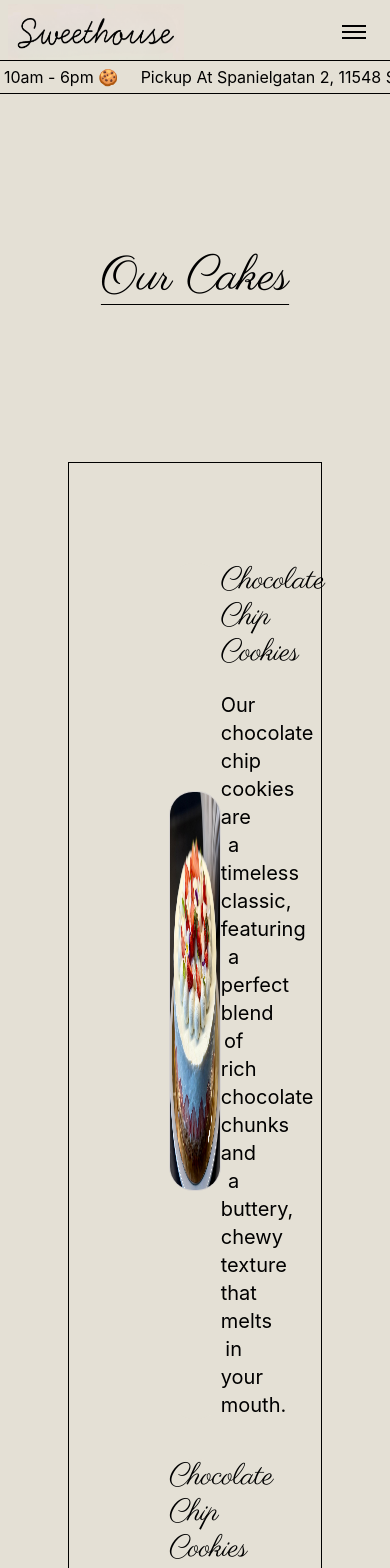
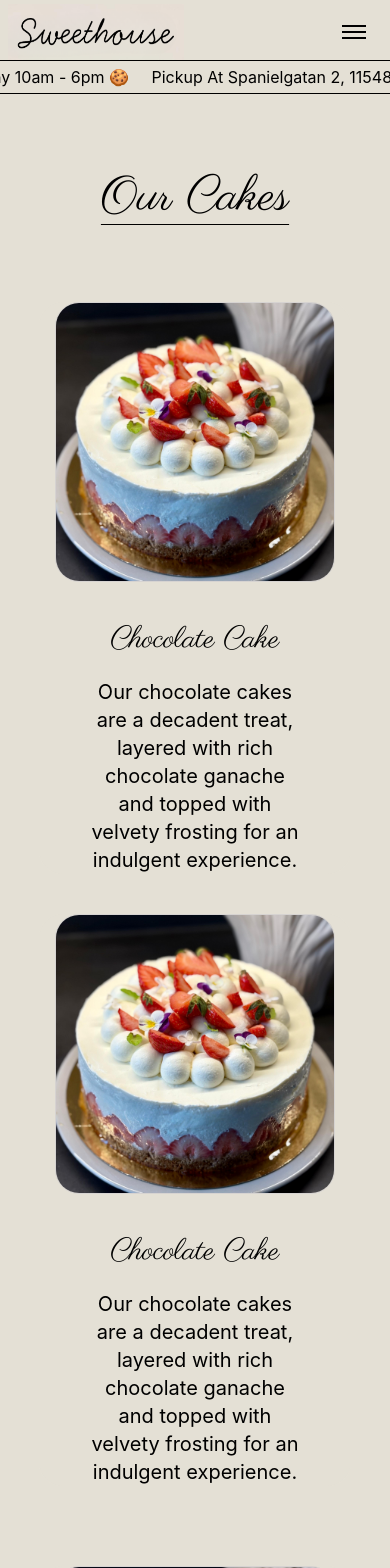
Before and after one commit to NikitaMokhonko/sweethouse, a React (Vite) app in the folder wifewebsite/: page /cakes in a window 390 px wide. Shown: the top 1568 px of the page. Built offline with nearby package versions, Linux system fonts and the light colour scheme; no server answers.

Commit message:
Added mobile styling for cakes pge

```diff
--- a/wifewebsite/src/routes/cakes.tsx
+++ b/wifewebsite/src/routes/cakes.tsx
@@ -14,9 +14,9 @@ function RouteComponent() {
     }).catch((err) => console.error("Tracking failed:", err));
   }, []);
   return (
-    <div className="bg-[url('/wavycookies.svg')] bg-no-repeat bg-cover">
-      <div className="min-h-screen max-w-[65%] mx-auto pb-20">
-        <div className="text-center text-5xl pt-40 mb-40">
+    <div className="sm:bg-[url('/wavycookies.svg')] bg-no-repeat bg-cover">
+      <div className="min-h-screen max-w-[80%] sm:max-w-[65%] mx-auto pb-20">
+        <div className="text-center text-5xl sm:pt-40 pt-20 mb-20 sm:mb-40">
           <h1
             className="underline underline-offset-15 decoration-1"
             style={{ fontFamily: "Parisienne, cursive" }}
@@ -24,85 +24,85 @@ function RouteComponent() {
             Our Cakes
           </h1>
         </div>
-        <div className="border-1 bg-[#e4e0d5] py-25 px-25">
-          <div className="flex justify-between items-center bg-[#e4e0d5] mx-auto rounded-3xl">
+        <div className="sm:border-1 bg-[#e4e0d5] sm:py-25 sm:px-25">
+          <div className="flex flex-col sm:flex-row sm:justify-between items-center bg-[#e4e0d5] mx-auto rounded-3xl">
             <img
-              className="h-100 w-100 border-1 border-stone-300 rounded-3xl"
+              className="sm:h-100 h-70 sm:w-100 w-70 border-1 border-stone-300 rounded-3xl"
               src="/Cakes.JPG"
-              alt="Cakes"
+              alt="Cake"
             />
-            <div className="text-center rounded-4xl max-w-[50%] rounded-l-none">
+            <div className="text-center rounded-4xl sm:max-w-[50%] max-w-[70%] rounded-l-none pt-10 sm:pt-0">
               <h1
                 style={{ fontFamily: "Parisienne, cursive" }}
                 className="text-3xl text-center"
               >
-                Chocolate Chip Cookies
+                Chocolate Cake
               </h1>
               <h2 className="text-xl text-center mt-5">
-                Our chocolate chip cookies are a timeless classic, featuring a
-                perfect blend of rich chocolate chunks and a buttery, chewy
-                texture that melts in your mouth.
+                Our chocolate cakes are a decadent treat, layered with rich
+                chocolate ganache and topped with velvety frosting for an
+                indulgent experience.
               </h2>
             </div>
           </div>
-          <div className="flex justify-between mt-10 items-center bg-[#e4e0d5] mx-auto rounded-3xl">
-            <div className="text-center rounded-4xl max-w-[50%] rounded-l-none">
+          <div className="flex flex-col-reverse sm:flex-row sm:justify-between mt-10 items-center bg-[#e4e0d5] mx-auto rounded-3xl">
+            <div className="text-center rounded-4xl sm:max-w-[50%] max-w-[70%] rounded-l-none pt-10 sm:pt-0">
               <h1
                 style={{ fontFamily: "Parisienne, cursive" }}
                 className="text-3xl text-center"
               >
-                Chocolate Chip Cookies
+                Chocolate Cake
               </h1>
               <h2 className="text-xl text-center mt-5">
-                Our chocolate chip cookies are a timeless classic, featuring a
-                perfect blend of rich chocolate chunks and a buttery, chewy
-                texture that melts in your mouth.
+                Our chocolate cakes are a decadent treat, layered with rich
+                chocolate ganache and topped with velvety frosting for an
+                indulgent experience.
               </h2>
             </div>
             <img
-              className="h-100 w-100 border-1 border-stone-300 rounded-3xl"
+              className="sm:h-100 h-70 sm:w-100 w-70 border-1 border-stone-300 rounded-3xl"
               src="/Cakes.JPG"
-              alt="Cakes"
+              alt="Cake"
             />
           </div>
-          <div className="flex justify-between mt-20 items-center bg-[#e4e0d5] mx-auto rounded-3xl">
+          <div className="flex flex-col sm:flex-row sm:justify-between mt-20 items-center bg-[#e4e0d5] mx-auto rounded-3xl">
             <img
-              className="h-100 w-100 border-1 border-stone-300 rounded-3xl"
+              className="sm:h-100 h-70 sm:w-100 w-70 border-1 border-stone-300 rounded-3xl"
               src="/Cakes.JPG"
-              alt="Cakes"
+              alt="Cake"
             />
-            <div className="text-center rounded-4xl max-w-[50%] rounded-l-none">
+            <div className="text-center rounded-4xl sm:max-w-[50%] max-w-[70%] rounded-l-none pt-10 sm:pt-0">
               <h1
                 style={{ fontFamily: "Parisienne, cursive" }}
                 className="text-3xl text-center"
               >
-                Chocolate Chip Cookies
+                Chocolate Cake
               </h1>
               <h2 className="text-xl text-center mt-5">
-                Our chocolate chip cookies are a timeless classic, featuring a
-                perfect blend of rich chocolate chunks and a buttery, chewy
-                texture that melts in your mouth.
+                Our chocolate cakes are a decadent treat, layered with rich
+                chocolate ganache and topped with velvety frosting for an
+                indulgent experience.
               </h2>
             </div>
           </div>
-          <div className="flex justify-between mt-20 items-center bg-[#e4e0d5] mx-auto rounded-3xl">
-            <div className="text-center rounded-4xl max-w-[50%] rounded-l-none">
+          <div className="flex flex-col-reverse sm:flex-row sm:justify-between mt-20 items-center bg-[#e4e0d5] mx-auto rounded-3xl">
+            <div className="text-center rounded-4xl sm:max-w-[50%] max-w-[70%] rounded-l-none pt-10 sm:pt-0">
               <h1
                 style={{ fontFamily: "Parisienne, cursive" }}
                 className="text-3xl text-center"
               >
-                Chocolate Chip Cookies
+                Chocolate Cake
               </h1>
               <h2 className="text-xl text-center mt-5">
-                Our chocolate chip cookies are a timeless classic, featuring a
-                perfect blend of rich chocolate chunks and a buttery, chewy
-                texture that melts in your mouth.
+                Our chocolate cakes are a decadent treat, layered with rich
+                chocolate ganache and topped with velvety frosting for an
+                indulgent experience.
               </h2>
             </div>
             <img
-              className="h-100 w-100 border-1 border-stone-300 rounded-3xl"
+              className="sm:h-100 h-70 sm:w-100 w-70 border-1 border-stone-300 rounded-3xl"
               src="/Cakes.JPG"
-              alt="Cakes"
+              alt="Cake"
             />
           </div>
         </div>
```
